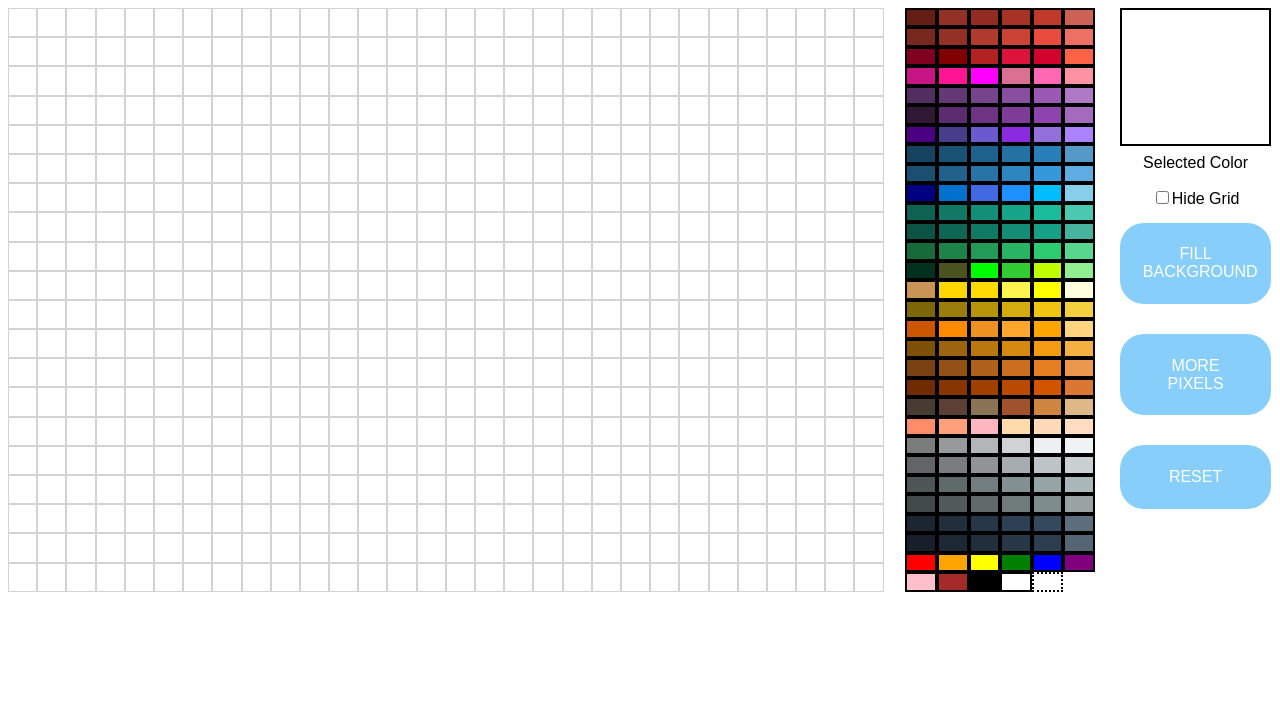
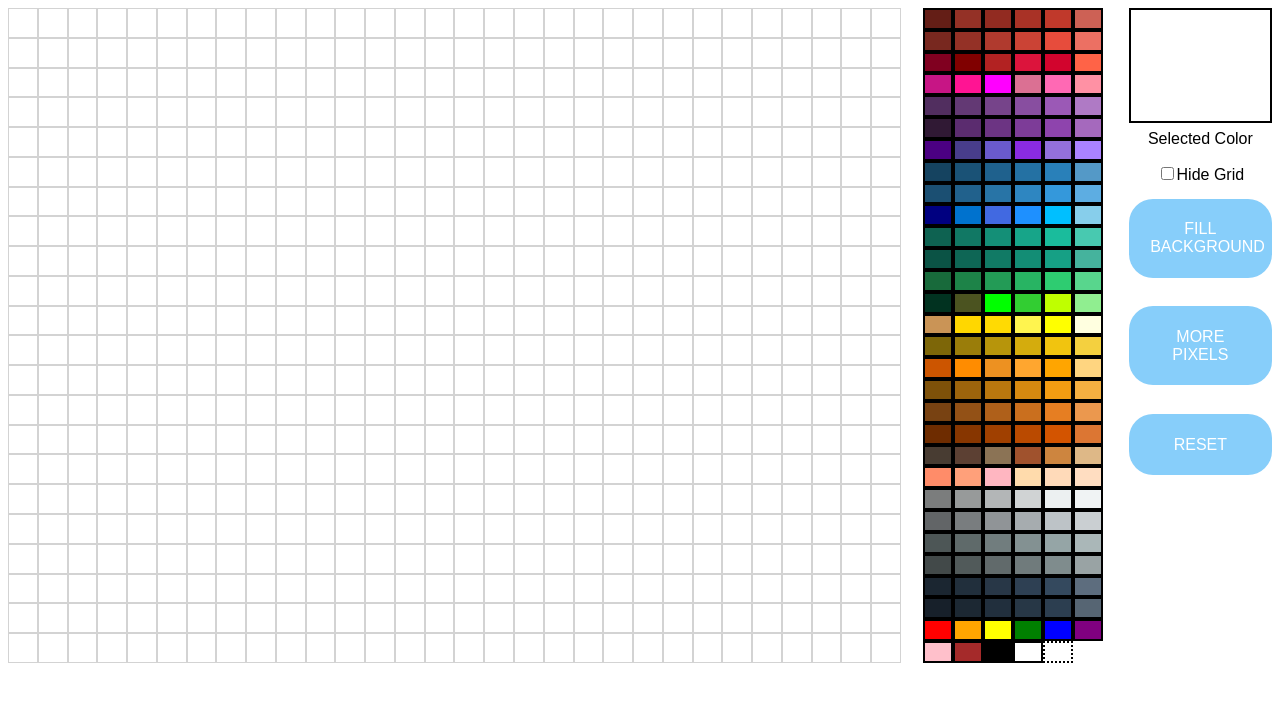
Before and after one commit to ddderekk/Easy-8-bit, a React (Vite) app: page / in a window 1280 px wide. Shown: the top 702 px of the page. Built offline with nearby package versions, Linux system fonts and the light colour scheme.

Commit message:
Adjust number of pixels for both grids

```diff
--- a/src/App.jsx
+++ b/src/App.jsx
@@ -180,7 +180,7 @@ function App() {
   if (resolution === "MORE PIXELS") {
     return (
       <div className="pageContainer">
-      <GridButtonGroup currentColor={currentColor} numberOfPixels={1200} pixelWidth="2.44%" backgroundColor={gridBackground} groupHideGrid={hideGrid}/>
+      <GridButtonGroup currentColor={currentColor} numberOfPixels={1800} pixelWidth="2%" backgroundColor={gridBackground} groupHideGrid={hideGrid}/>
       <ColorButtonGroup setColorFunction={handleColorChange}/>
       <div className='sideButtons'>
       <ActiveColor currentColor={currentColor}/>
@@ -195,7 +195,7 @@ function App() {
   else {
     return (
       <div className="pageContainer">
-      <GridButtonGroup currentColor={currentColor} numberOfPixels={600} pixelWidth="3.3%" backgroundColor={gridBackground} groupHideGrid={hideGrid}/>
+      <GridButtonGroup currentColor={currentColor} numberOfPixels={660} pixelWidth="3.3%" backgroundColor={gridBackground} groupHideGrid={hideGrid}/>
       <ColorButtonGroup setColorFunction={handleColorChange}/>
       <div className='sideButtons'>
       <ActiveColor currentColor={currentColor}/>
--- a/src/index.css
+++ b/src/index.css
@@ -3,13 +3,14 @@ button{
 }
 
 .grid{
-  width: 70%;
+  width: 75%;
   display: flex;
   flex-wrap: wrap;
 }
 
 .gridButton{
   border:0.1px solid lightgray;
+  box-sizing: border-box;
   aspect-ratio: 1/1;
 }
 
@@ -33,7 +34,7 @@ button{
 
 .activeColor{
   border: 2px solid black;
-  height: 23%;
+  height: 17%;
 }
 
 .sideButtons{
```
